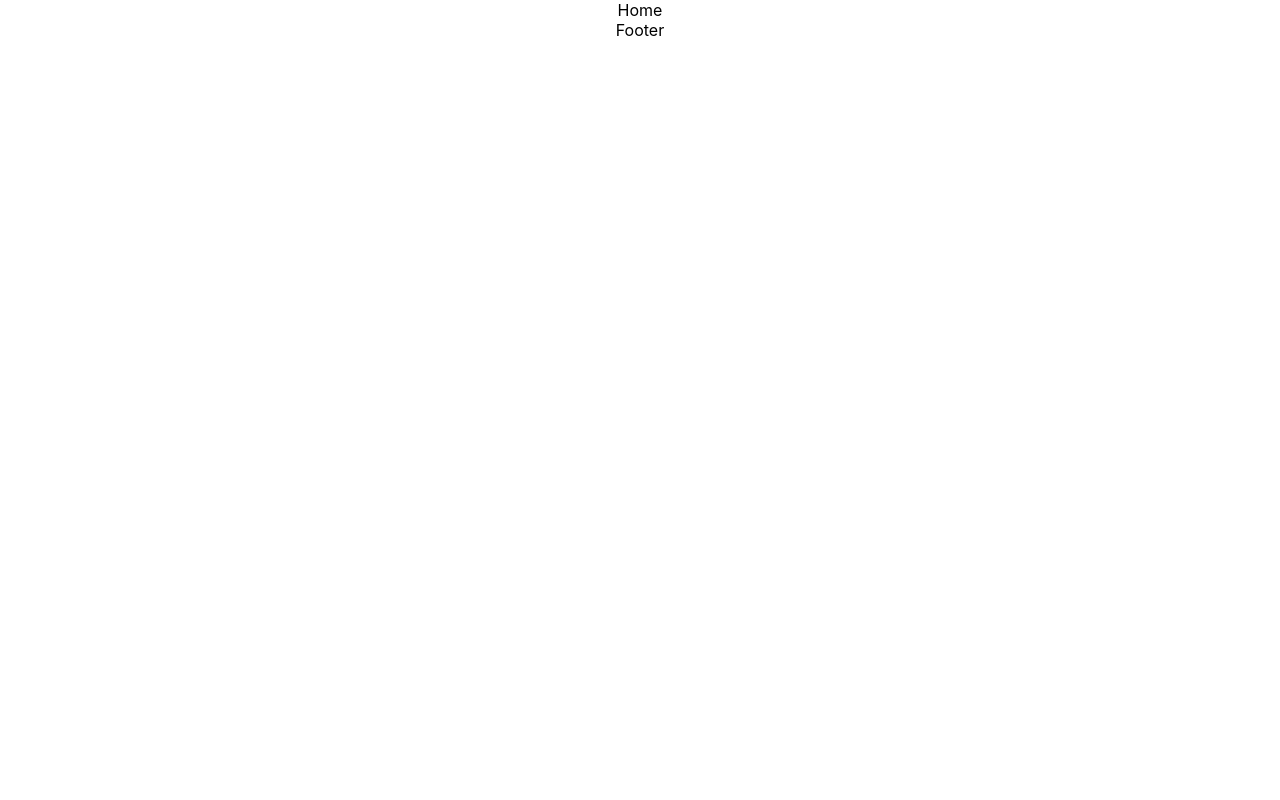
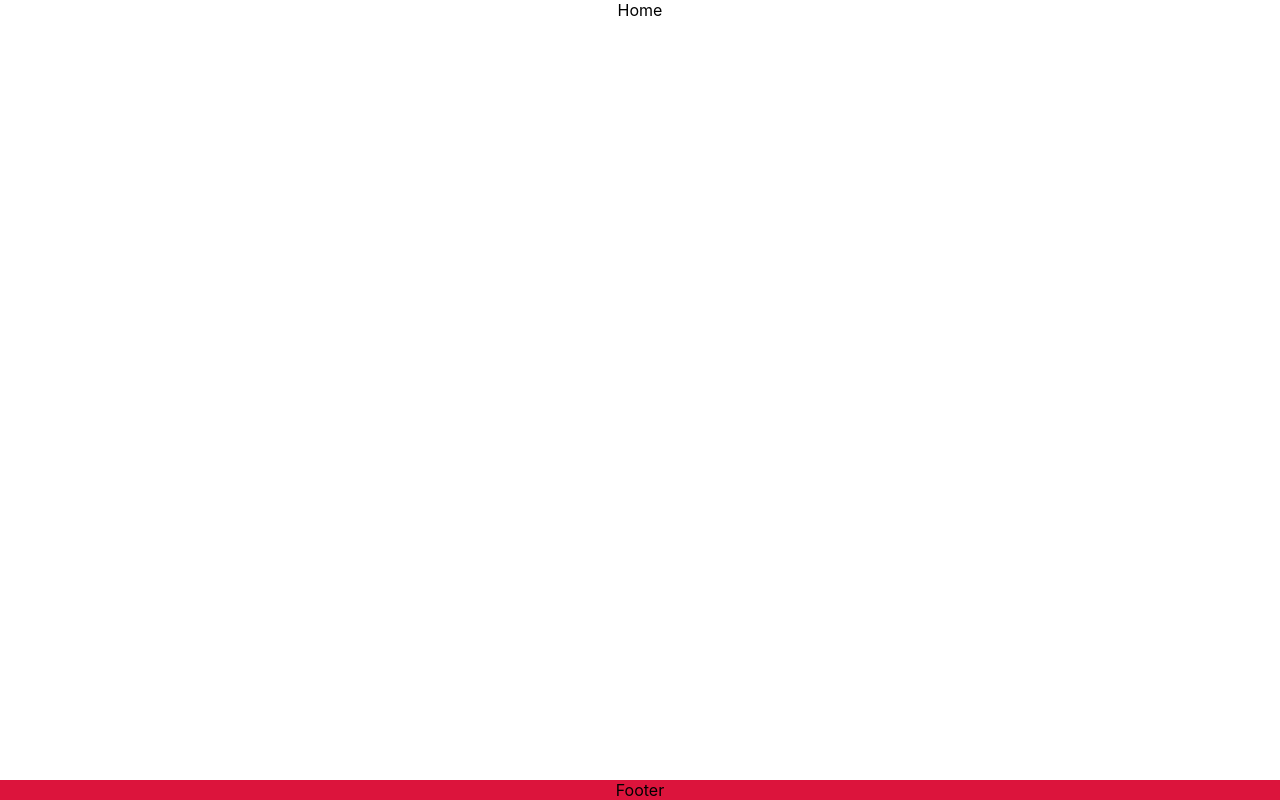
Before and after one commit to RaphM92/LemonTri-TheoBeaurain, a React (Create React App) app: page / in a window 1280 px wide. Built offline with nearby package versions, Linux system fonts and the light colour scheme.

Commit message:
begin footer

```diff
--- a/public/index.html
+++ b/public/index.html
@@ -30,7 +30,7 @@
       work correctly both with client-side routing and a non-root public URL.
       Learn how to configure a non-root public URL by running `npm run build`.
     -->
-    <title>React App</title>
+    <title>LemonTri</title>
   </head>
   <body>
     <noscript>You need to enable JavaScript to run this app.</noscript>
--- a/src/App.js
+++ b/src/App.js
@@ -15,7 +15,6 @@ const App = () => {
     return (
         <div className="App">
             { renderComponent(location && location.pathname) }
-
             <Footer />
         </div>
     )
--- a/src/containers/Footer/Footer.jsx
+++ b/src/containers/Footer/Footer.jsx
@@ -4,7 +4,7 @@ const Footer = () => {
     console.log();
 
     return (
-        <div>
+        <div className="Footer">
             Footer
         </div>
     );
--- a/src/containers/Footer/footer.css
+++ b/src/containers/Footer/footer.css
@@ -0,0 +1,6 @@
+.Footer {
+    background-color: crimson;
+    position: fixed;
+    bottom: 0;
+    width: 100%;
+}
--- a/src/index.js
+++ b/src/index.js
@@ -10,7 +10,6 @@ const root = ReactDOM.createRoot(document.getElementById('root'));
 
 root.render(
     <BrowserRouter>
-    	<title>LemonTri</title>
         <App />
     </BrowserRouter>
 );
```
Also changed, not shown: 1 other file (tests, documents, lock files or other folders).
